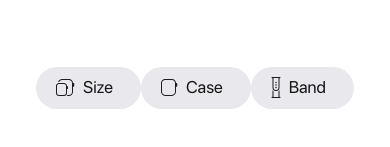
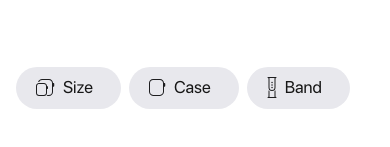
Before and after one commit to sanusinha65/shoppin-assignment, a Next.js app: page / in a window 390 px wide. Both pictures are taken after a click on the button "Get started". Shown: the part 441-588 px from the top of the page. Built offline with nearby package versions, Linux system fonts and the light colour scheme.

Commit message:
Fixed Mobile View Issues

```diff
--- a/app/page.tsx
+++ b/app/page.tsx
@@ -337,8 +337,8 @@ export default function Home() {
             </div>
 
             {/* Size selection buttons */}
-            <div className="w-full max-w-screen-2xl">
-              <div className="flex flex-nowrap justify-center overflow-x-auto">
+            <div className="w-full max-w-screen-2xl overflow-auto">
+              <div className="w-auto md:w-full inline-flex flex-row justify-center gap-2">
                 {isSizeButtonsSelected ? (
                   <div className="rounded-3xl text-[17px] flex bg-[#E8E8ED] px-5 py-2">
                     <button onClick={() => setIsSizeButtonsSelected(!isSizeButtonsSelected)}>
```
